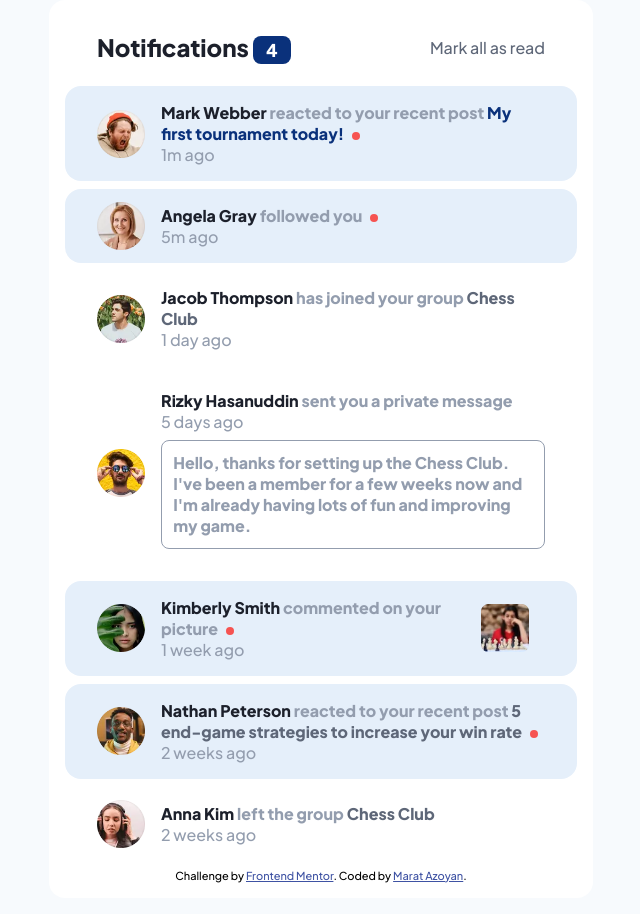
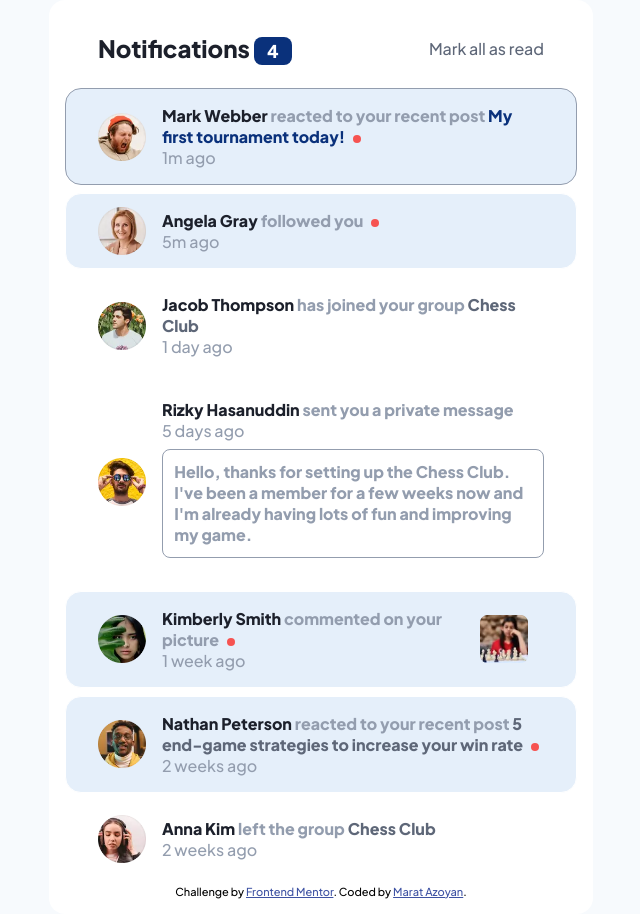
Before and after one commit to Marat2000/Notifications-page, a plain HTML site: page index.html in a window 1280 px wide. In both pictures the pointer is over the element 640 px from the left and 133 px from the top of the page. Shown: the whole page, without its empty margins (319-959 px from the left). Drawn offline with Linux system fonts and the light colour scheme.

Commit message:
Update style.css

```diff
--- a/style.css
+++ b/style.css
@@ -38,8 +38,14 @@ body
 	padding-right: 2rem;
 	border-radius: 1rem;
 	margin-bottom: .5rem;
+	border:hsl(0, 0%, 100%) .02rem solid;
 }
 
+.container:hover
+{
+	cursor: pointer;
+	border:hsl(219, 14%, 63%) .02rem solid;
+}
 
 
 main div p
```
